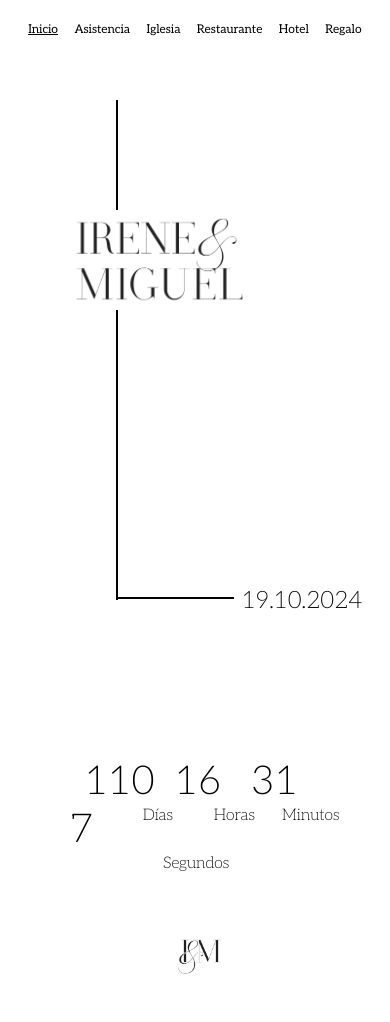
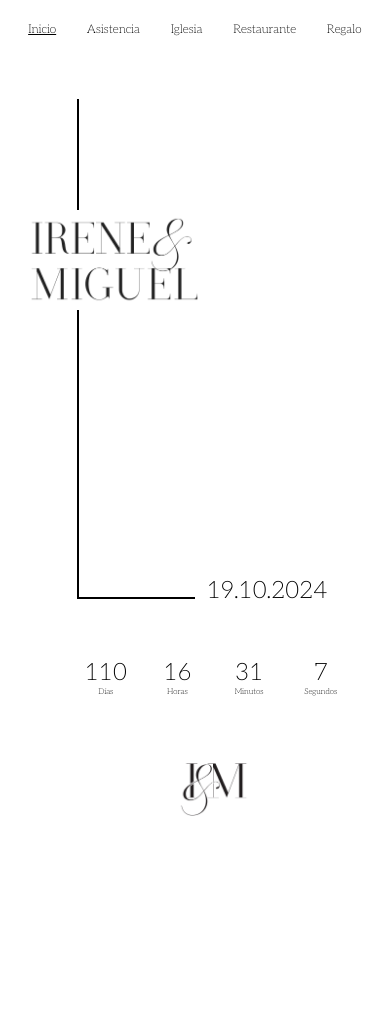
Before and after one commit to mariagm1404/bodami, a PHP site: page /index.html in a window 390 px wide. After the commit the page ends 816 px from the top, so only its background shows below. Run offline with PHP 8.4, Linux system fonts and the light colour scheme.

Commit message:
Add files via upload

```diff
--- a/index.html
+++ b/index.html
@@ -31,12 +31,11 @@
 
     <div id="contenedor">
         <nav id="nav">
-            <p id="inicios">Inicio</p>
-            <p id="asistir">Asistencia</p>
-            <p id="iglesia">Iglesia</p>
-            <p id="restaurante">Restaurante</p>
-            <p id="hotel">Hotel</p>
-            <p id="regalo">Regalo</p>
+            <p id="inicios" class="aleo">Inicio</p>
+            <p id="asistir" class="aleo">Asistencia</p>
+            <p id="iglesia" class="aleo">Iglesia</p>
+            <p id="restaurante" class="aleo">Restaurante</p>
+            <p id="regalo" class="aleo">Regalo</p>
         </nav>
     </div>
 
@@ -59,7 +58,7 @@
            <div id="persona">
                 <br><br><br><br><br><br><br><br><br><br><br><br><br><br><br><br><br><br><br><br><br><br><br><br><br><br><br>
 
-                <h1>¿Nos acompañas o te lo pierdes?</h1><br>
+                <h1 class="aleo">¿Nos acompañas o te lo pierdes?</h1><br>
                 <div class="input-wrapper">
                     <label for="nombre"></label><input type="text" name="name[]" id="nombre" placeholder="Nombre" required><br>
                 </div>
@@ -645,9 +644,13 @@
         <div id="ceremonia">
             <h1 class="aleo" id="h1linea">Ceremonia</h1><br>
             <h2 class="aleo">Parroquia Santa Eulalia</h2>
+            <span class="material-symbols-outlined">schedule</span>
             <h2 class="aleo">12:00h</h2>
+            <span class="material-symbols-outlined">pin_drop</span>
+            <a class="aleo">Ubicación</a>
+
         </div>
-        <img src="Imagenes/SEulalia.jpg" alt="">
+      <!--  <img src="Imagenes/SEulalia.jpg" alt="">-->
        <!-- <button type="submit" onclick="iglesia()" id="ubicacionIglesia" class="aleo">Abrir en Google Maps</button>-->
         <p class="aleo">Como muchos sois de fuera os ponemos a continuación los parkings que hay por la zona por si no encontráis para aparcar :&#41;</p>
         <div id="parkings">
@@ -669,11 +672,7 @@
         <h2 class="aleo">Salón de celebraciones Aquario</h2>
         <button type="submit" onclick="ubirestaurante()" id="parking3">Ubicación</button>
     </div>
-    <div class="vista" id="LHotel">
-        <div class="linea-vertical"></div>
-        <hr class="linea-horizontal"></hr>
-        <h1 class="aleo">Hotel</h1>
-    </div>
+
     <div class="vista" id="LRegalo">
         <div class="linea-vertical"></div>
         <hr class="linea-horizontal"></hr>
--- a/main.js
+++ b/main.js
@@ -11,6 +11,21 @@ function cambiarNav(idNav){
                 palabra.classList.add("subrayado");
             }
     });
+}
+
+var logo =document.getElementById("logo");
+
+function estoyenAsistencia(){
+    logo.style.top="80px";
+    logo.style.left="33%";
+}
+
+function estoyenInicio(){
+    logo.style.top="650px";
+}
+
+function estoyenIglesia(){
+    logo.style.top="650px";
 }
 
 function cambiarVista(id){
@@ -28,21 +43,21 @@ menu.forEach(function(word,index){
         switch(idsitio){
         case "asistir":
             id="asistencia";
+            estoyenAsistencia();
             break;
         case "iglesia":
             id="LIglesia";
+            estoyenIglesia();
             break;
         case "restaurante":
             id="LRest";
-            break;
-        case "hotel":
-            id="LHotel";
             break;
         case "regalo":
             id="LRegalo"
             break;
         default:
             id="inicio";
+            estoyenInicio();
     }
         cambiarVista(id);
         cambiarNav(idsitio);
--- a/style.css
+++ b/style.css
@@ -1,7 +1,10 @@
 
 *{
     background-color: #ffffff;
-    font-family: 'Aleo','Times New Roman', Times, serif;
+    font-family: "Aleo", serif;
+    font-optical-sizing: auto;
+    font-weight: 200;
+    font-style: normal;
 }
 body{
     margin:0;
@@ -273,6 +276,12 @@ button:hover {
     top:620px;
     left:60%;
 }
+#ceremonia > a{
+    position: absolute;
+    background-color: #ffffff;
+    top:655px;
+    left:16%;
+}
 
 #LIglesia > p{
     position: absolute;
@@ -308,7 +317,7 @@ footer img{
     position:relative;
     width: 13%;
     top:1000px;
-    left: 41%;
+    left: 33%;
     padding: 1em;
     padding-bottom: 3em;
 }
@@ -372,31 +381,33 @@ footer img{
     }
     #inicio #nombres{
         width: 50%;
-        left:15%;
+        left:3.5%;
         top:210px;
     }
     .linea-vertical {
         height: 500px;
-        top:100px;
-        left:30%;
+        top:99px;
+        left:20%;
     }
 
     .linea-horizontal {
         width: 30%;
         top:577px;
+        margin: 20px 20%;
     }
 
     #inicio > #fecha{
         position: absolute;
-        top:570px;
-        left: 62%;
+        top:560px;
+        left: 53%;
         font-size: 1.5em;
     }
 
 
     #cuentatras{
-        top: 700px;
-        width: 80%;
+        top: 600px;
+        width: 75%;
+        margin-left: 7%;
     }
 
     #countdown{
@@ -411,23 +422,84 @@ footer img{
         box-sizing: border-box;
         padding-left: 10px;
         text-align: center;
+        font-size: 0.5em;
+    }
+
+    #countdown > div:nth-of-type(1) {
+        font-size: 1.5em;
+    }
+    #countdown > div:nth-of-type(2) {
+        font-size: 1.5em;;
+    }
+    #countdown > div:nth-of-type(3) {
+        font-size: 1.5em;;
+    }
+    #countdown > div:nth-of-type(4) {
+        font-size: 1.5em;;
+    }
+
+    #h1linea{
+        width: 25%;
+        left:10%;
+    }
+
+    #persona> h1{
         font-size: 1em;
     }
 
-    #countdown > div:nth-of-type(1) {
-        font-size: 2.5em;
+    #otrapersona{
+        font-size: 1em;
+
     }
-    #countdown > div:nth-of-type(2) {
-        font-size: 2.5em;
+
+    #figelim{
+        padding: 2px 8px; /* Tamaño del relleno */
+        font-size: 12px; /* Tamaño del texto */
+        line-height: 1.5; /* Altura de la línea */ padding: 5px 10px; /* Tamaño del relleno */
     }
-    #countdown > div:nth-of-type(3) {
-        font-size: 2.5em;
+
+    #figelim span{
+        font-size: 15px; /* Tamaño del texto */
     }
-    #countdown > div:nth-of-type(4) {
-        font-size: 2.5em;
+
+    /*Asistencia*/
+
+    #ceremonia > h2{
+        font-size: 1em;
+    }
+    #ceremonia > h2:nth-of-type(1){
+        position: absolute;
+        background-color: #ffffff;
+        top:572px;
+        left:50%;
+    }
+    #ceremonia > h2:nth-of-type(2){
+        background-color: #ffffff;
+        top:652px;
+        left:25%;
+    }
+    #ceremonia > a{
+        background-color: #ffffff;
+        top:690px;
+        left:29%;
+    }
+
+    #ceremonia > span{
+        position: absolute;
+        font-size: 1.2em;
+        z-index: 5;
+    }
+    #ceremonia > span:nth-of-type(1){
+        top:663px;
+        left:21%;
+    }
+    #ceremonia > span:nth-of-type(2){
+        top:690px;
+        left:21%;
     }
 
     footer img{
-        top:750px;
+        top:650px;
+        width: 20%;
     }
 }
```
